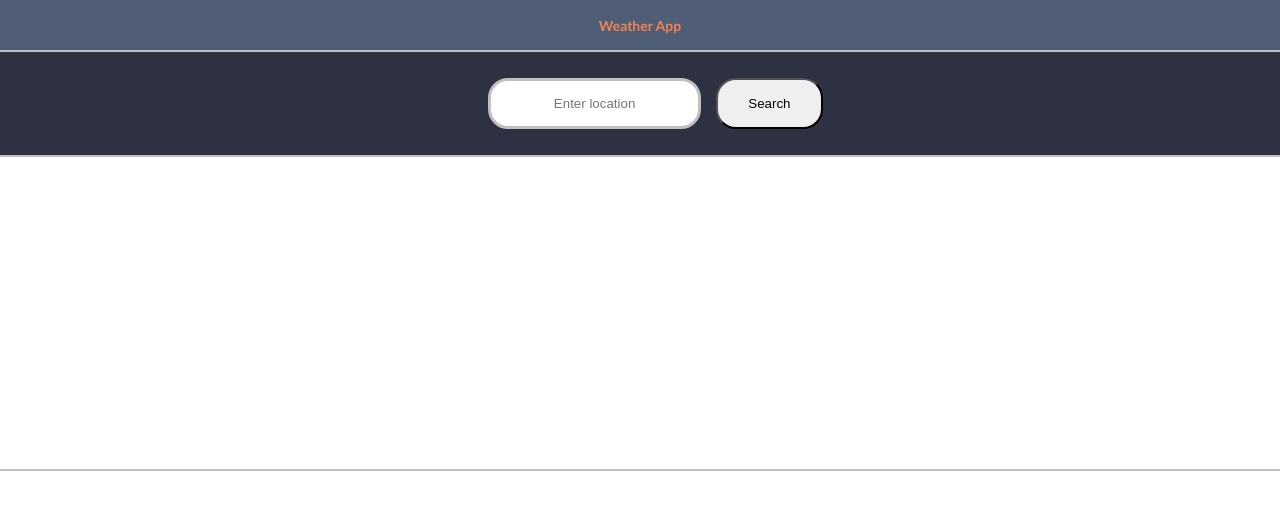
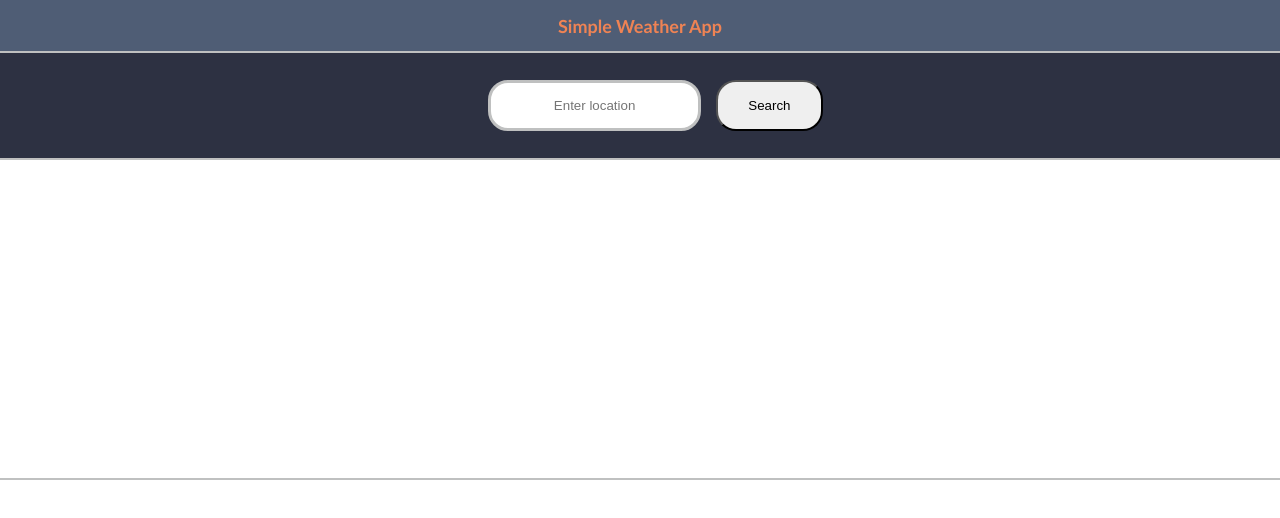
Before and after one commit to joshp423/Weather-App, a plain HTML site: page template.html in a window 1280 px wide. Drawn offline with Linux system fonts and the light colour scheme.

Commit message:
Added height for consistency in container

```diff
--- a/style.css
+++ b/style.css
@@ -6,13 +6,13 @@ body {
 #container {
     display: grid;
     grid-template-rows: 1fr 2fr 6fr;
+    height: 60vh;
 }
 
 h1 {
     color: #EF8354;
     margin: 0;
-    font-size: 14px;
-
+    font-size: 18px;
 }
 
 #header {
@@ -59,6 +59,7 @@ h1 {
     justify-content: center;
     align-items: center;
     border-bottom: 2px solid #BFC0C0;
+    padding-bottom: 20px;
 }
 
 #weather {
--- a/template.html
+++ b/template.html
@@ -10,7 +10,7 @@
     <div id="container">
         <div id="header">
             <div id="title">
-                <h1>Weather App</h1>
+                <h1>Simple Weather App</h1>
             </div>
         </div>
         <div id="formContainer">
```
